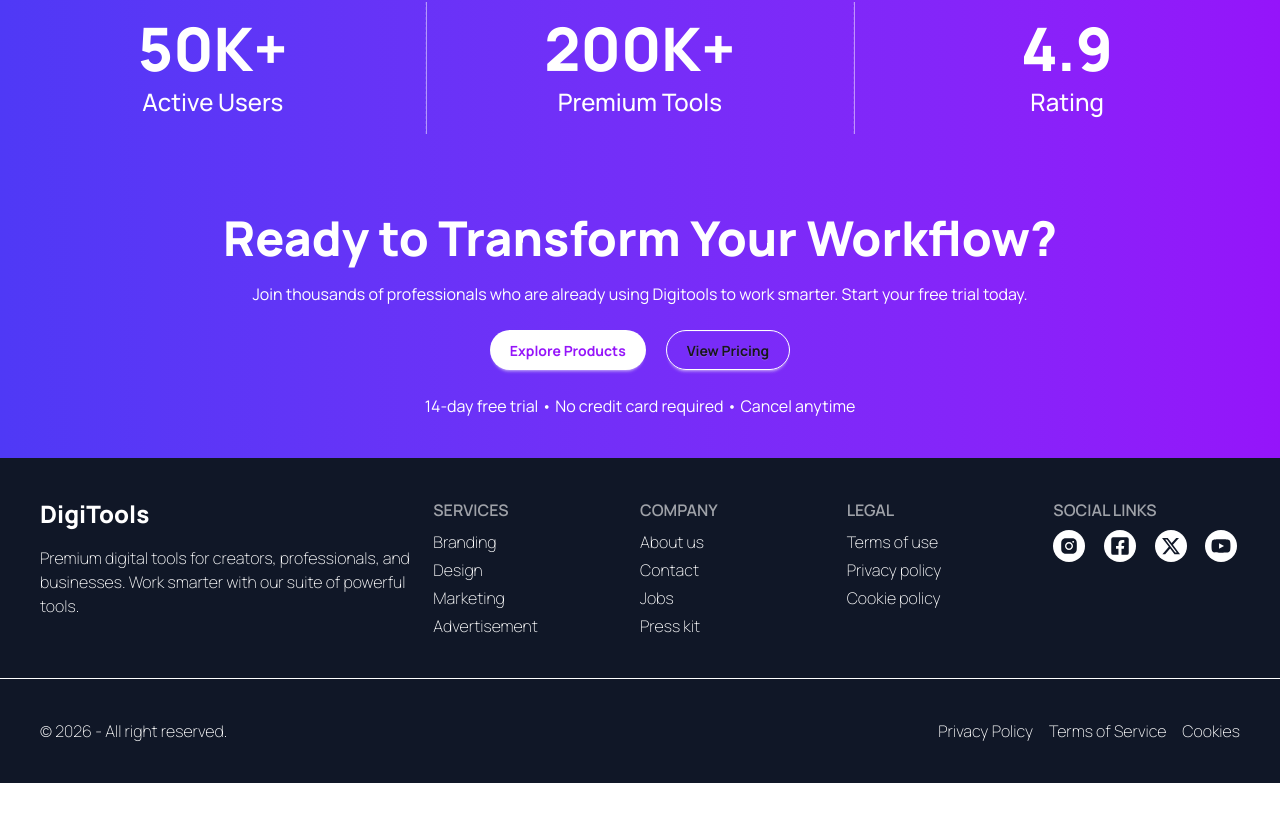
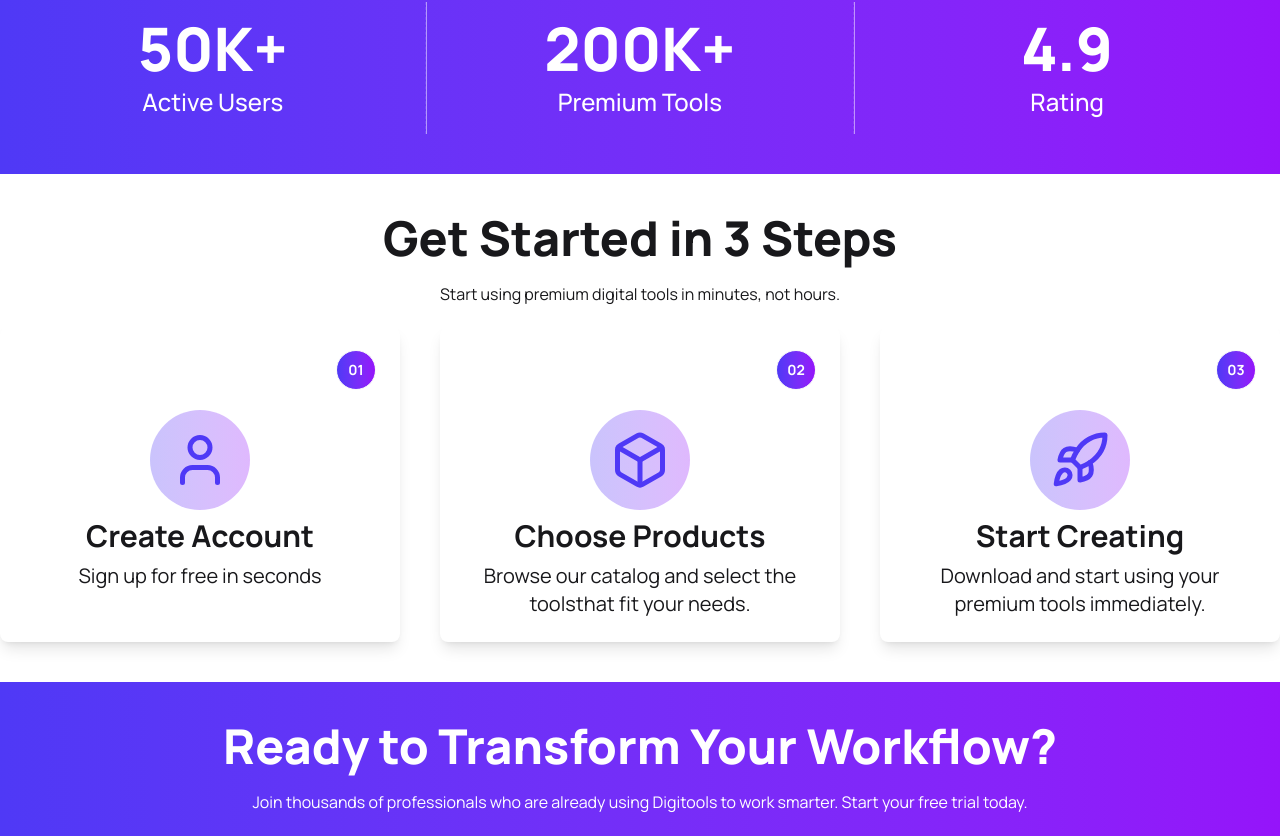
Before and after one commit to CoderRuhulAmin/PH-B13-A06, a React (Vite) app: page / in a window 1280 px wide. Shown: the part 673-1509 px from the top of the page. Before the commit the page ends 1456 px from the top, so only its background shows below. Built offline with nearby package versions, Linux system fonts and the light colour scheme.

Commit message:
Processing Steps section is done

```diff
--- a/src/App.jsx
+++ b/src/App.jsx
@@ -2,6 +2,8 @@ import './App.css'
 import Hero from './modules/hero/Hero'
 import Navbar from './modules/navbar/Navbar'
 import Stats from './modules/stats/Stats'
+import Process from './modules/process/Process'
+
 import Workflow from './modules/workflow/Workflow'
 import Footer from './modules/footer/Footer'
 
@@ -21,6 +23,7 @@ function App() {
       <main>
         <Stats/>
 
+        <Process />
 
         <Workflow />
       </main>
--- /dev/null
+++ b/src/modules/process/Process.jsx
@@ -0,0 +1,41 @@
+import React from 'react';
+import ProcessCard from './components/ProcessCard';
+
+const steps = [
+    {
+        step: "01",
+        title: "Create Account",
+        desc: "Sign up for free in seconds",
+    },
+    {
+        step: "02",
+        title: "Choose Products",
+        desc: "Browse our catalog and select the toolsthat fit your needs.",
+    },
+    {
+        step: "03",
+        title: "Start Creating",
+        desc: "Download and start using your premium tools immediately.",
+    }
+]
+
+const Process = () => {
+    return (
+        <section className='main-section w-full py-10'>
+            <div className="container mx-auto space-y-5">
+                <h2 className='text-5xl font-extrabold text-center'>Get Started in 3 Steps</h2>
+                <p className='text-center'>Start using premium digital tools in minutes, not hours.</p>
+
+                <div className='grid grid-cols-1 md:grid-cols-2 lg:grid-cols-3 gap-10'>
+                    {
+                        steps.map(step => (
+                            <ProcessCard key={step.step} step={step}/>
+                        ))
+                    }
+                </div>
+            </div>
+        </section>
+    );
+};
+
+export default Process;
--- /dev/null
+++ b/src/modules/process/components/ProcessCard.jsx
@@ -0,0 +1,40 @@
+import { Box, Rocket, User } from 'lucide-react';
+
+const ProcessCard = ({step}) => {
+
+    const {step:stepNum, title, desc} = step;
+
+    const iconMap = {
+        "01": <User size={60} color="#4F39F6" />,
+        "02": <Box size={60} color="#4F39F6" />,
+        "03": <Rocket size={60} color="#4F39F6" />,
+    };
+
+    return (
+        <div className="card bg-base-100 shadow-lg">
+            <div className="card-body text-center">
+                <div className='flex justify-end'>
+                    <span className="badge badge-sm w-10 h-10 rounded-full bg-linear-to-r from-[#4F39F6] to-[#9514FA] text-sm font-bold text-white p-2">{stepNum}</span>
+                </div>
+                <div className='flex justify-center'>
+                    <div className='w-25 h-25 flex justify-center items-center bg-linear-to-r from-[rgba(79,57,246,0.3)] to-[rgba(149,20,250,0.3)] rounded-full p-3 mt-3'>
+                        {/* {
+                            stepNum === "01" ?
+                            <User size={60} className='text-[#4F39F6]' />
+                            : stepNum === "02" ?
+                            <Box size={60} color="#4F39F6" />
+                            : stepNum === "03" ?
+                            <Rocket size={60} color="#4F39F6" />
+                            : null
+                        } */}
+                        {iconMap[stepNum]}
+                    </div>
+                </div>
+                <h2 className="text-3xl font-bold">{title}</h2>
+                <p className="text-xl">{desc}</p>
+            </div>
+        </div>
+    );
+};
+
+export default ProcessCard;
```
